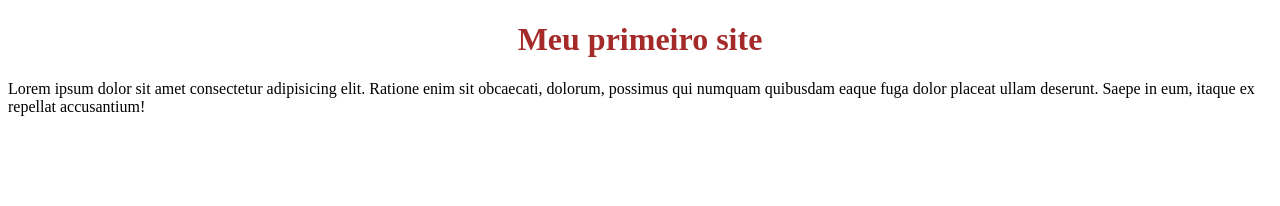
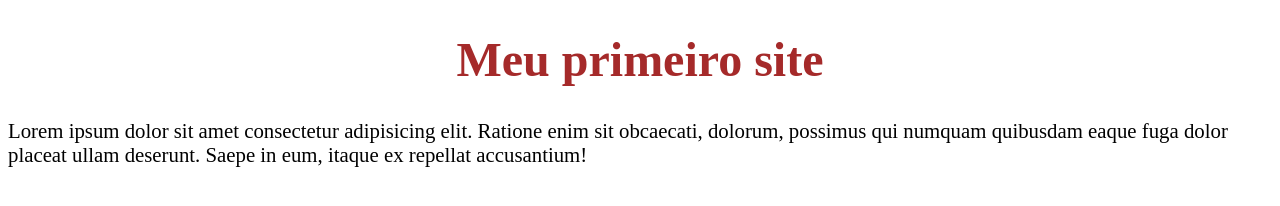
Before and after one commit to Andriely7/cursoJavascript, a plain HTML site: page index.html in a window 1280 px wide. Drawn offline with Linux system fonts and the light colour scheme.

Commit message:
colocado o estilo fonte size

```diff
--- a/index.html
+++ b/index.html
@@ -7,8 +7,8 @@
 </head>
 <body>
     <div>
-        <h1 style="color:brown; text-align: center;"> Meu primeiro site </h1>
-        <p>Lorem ipsum dolor sit amet consectetur adipisicing elit. Ratione enim sit obcaecati, dolorum, possimus qui numquam quibusdam eaque fuga dolor placeat ullam deserunt. Saepe in eum, itaque ex repellat accusantium!</p>
+        <h1 style="color:brown; text-align: center; font-size: 3rem;"> Meu primeiro site </h1>
+        <p style="font-size: 1.3rem;">Lorem ipsum dolor sit amet consectetur adipisicing elit. Ratione enim sit obcaecati, dolorum, possimus qui numquam quibusdam eaque fuga dolor placeat ullam deserunt. Saepe in eum, itaque ex repellat accusantium!</p>
     </div>
 </body>
 </html>
```
